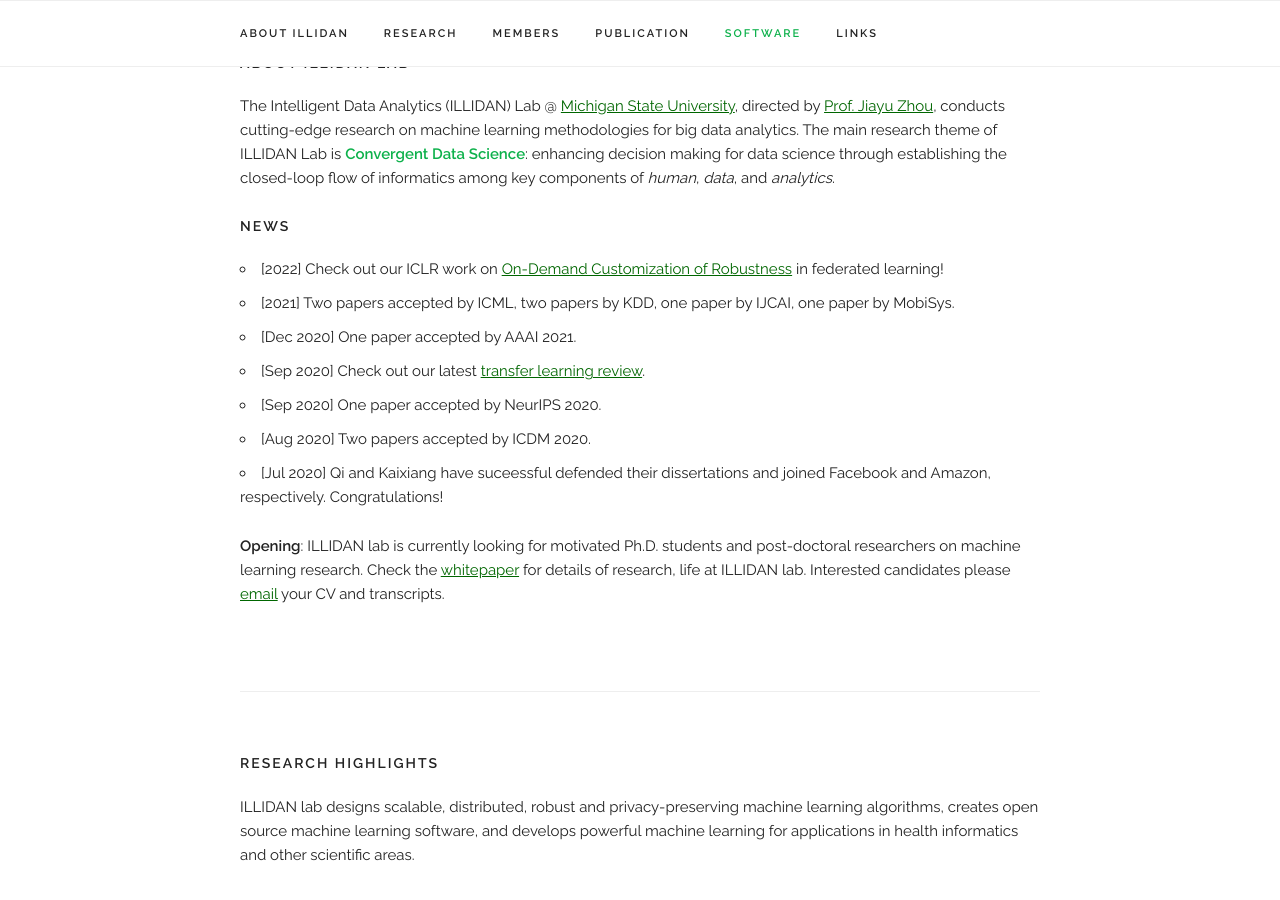
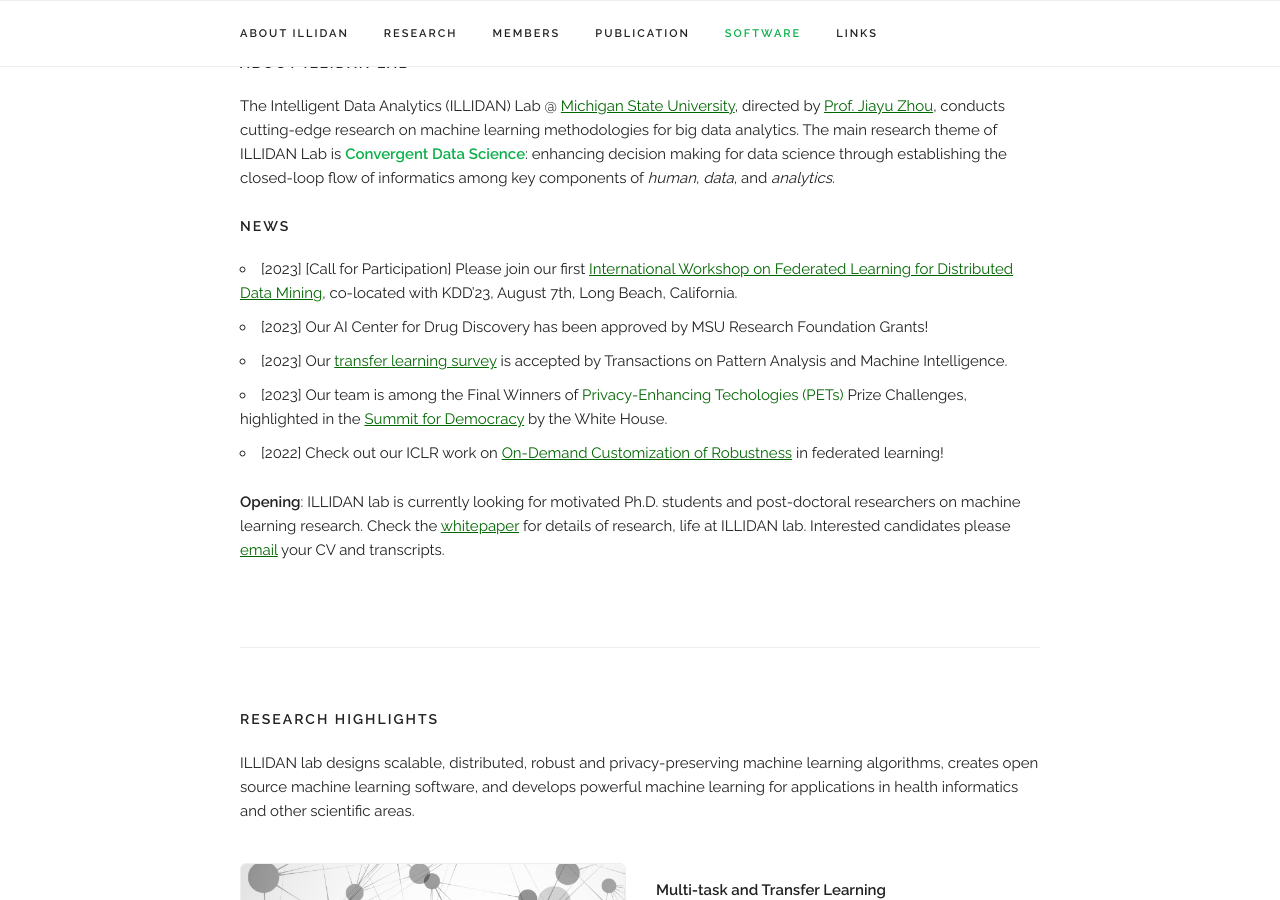
Before and after one commit to Marvelrex/denos.lab.io, a Jekyll site: the page built from index.html, in a window 1280 px wide and 900 px high, scrolled down 399 px. Built offline with Jekyll 4.4.1, drawn with Linux system fonts in a browser that asks for light colours; nearby versions of some CDN libraries.

Commit message:
Update news.md

```diff
--- a/_includes/news.md
+++ b/_includes/news.md
@@ -1,9 +1,7 @@
+- [2023] [Call for Participation] Please join our first <a href="https://fl4data-mining.github.io/" target="_blank">International Workshop on Federated Learning for Distributed Data Mining</a>, co-located with KDD'23, August 7th, Long Beach, California.
+- [2023] Our AI Center for Drug Discovery has been approved by MSU Research Foundation Grants!
+- [2023] Our <a href="https://arxiv.org/abs/2009.07888" target="_blank">transfer learning survey</a> is accepted by Transactions on Pattern Analysis and Machine Intelligence.
+- [2023] Our team is among the Final Winners of <a herf="https://petsprizechallenges.com/" target="_blank">Privacy-Enhancing Techologies (PETs)</a> Prize Challenges, highlighted in the <a href="https://www.youtube.com/watch?v=8nRs3VArnco&t=12544s">Summit for Democracy</a> by the White House.
 - [2022] Check out our ICLR work on <a href="https://openreview.net/forum?id=_QLmakITKg" target="_blank">On-Demand Customization of Robustness</a> in federated learning!
-- [2021] Two papers accepted by ICML, two papers by KDD, one paper by IJCAI, one paper by MobiSys.
-- [Dec 2020] One paper accepted by AAAI 2021.
-- [Sep 2020] Check out our latest <a href="https://arxiv.org/abs/2009.07888" target="_blank">transfer learning review</a>.
-- [Sep 2020] One paper accepted by NeurIPS 2020.
-- [Aug 2020] Two papers accepted by ICDM 2020.
-- [Jul 2020] Qi and Kaixiang have suceessful defended their dissertations and joined Facebook and Amazon, respectively. Congratulations!
 
 **Opening**: ILLIDAN lab is currently looking for motivated Ph.D. students and post-doctoral researchers on machine learning research. Check the [whitepaper](whitepaper.pdf) for details of research, life at ILLIDAN lab. Interested candidates please [email](mailto:jiayuz@msu.edu) your CV and transcripts.
```
